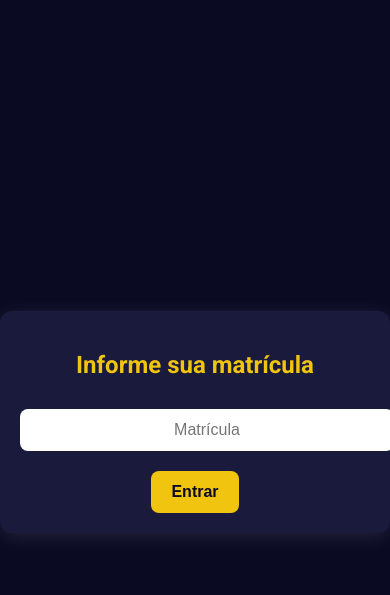
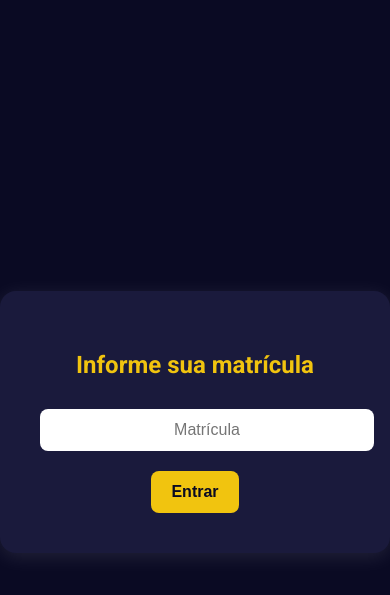
Before and after one commit to Dougas85/SAPPP, a Flask app: page /login in a window 390 px wide. Shown: the top 595 px of the page. Run offline with Flask 3, Linux system fonts and the light colour scheme; some libraries are stand-ins or nearby versions.

Commit message:
Update login.css

```diff
--- a/static/login.css
+++ b/static/login.css
@@ -50,10 +50,3 @@ body {
 .login-container button:hover {
     background-color: #ffd700;
 }
-
-/* Responsividade para telas menores */
-@media (max-width: 480px) {
-    .login-container {
-        padding: 20px;
-        border-radius: 12px;
-    }
```
